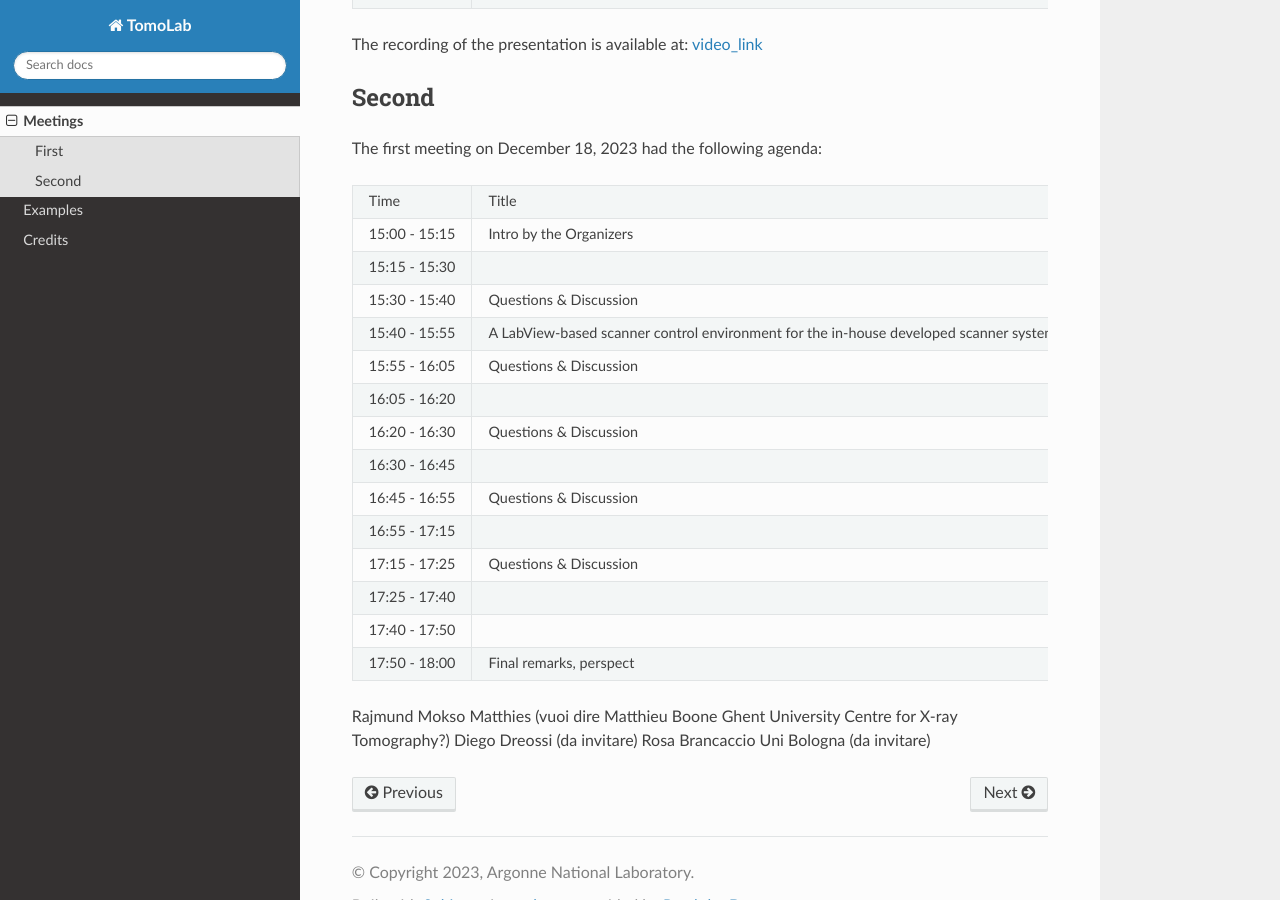
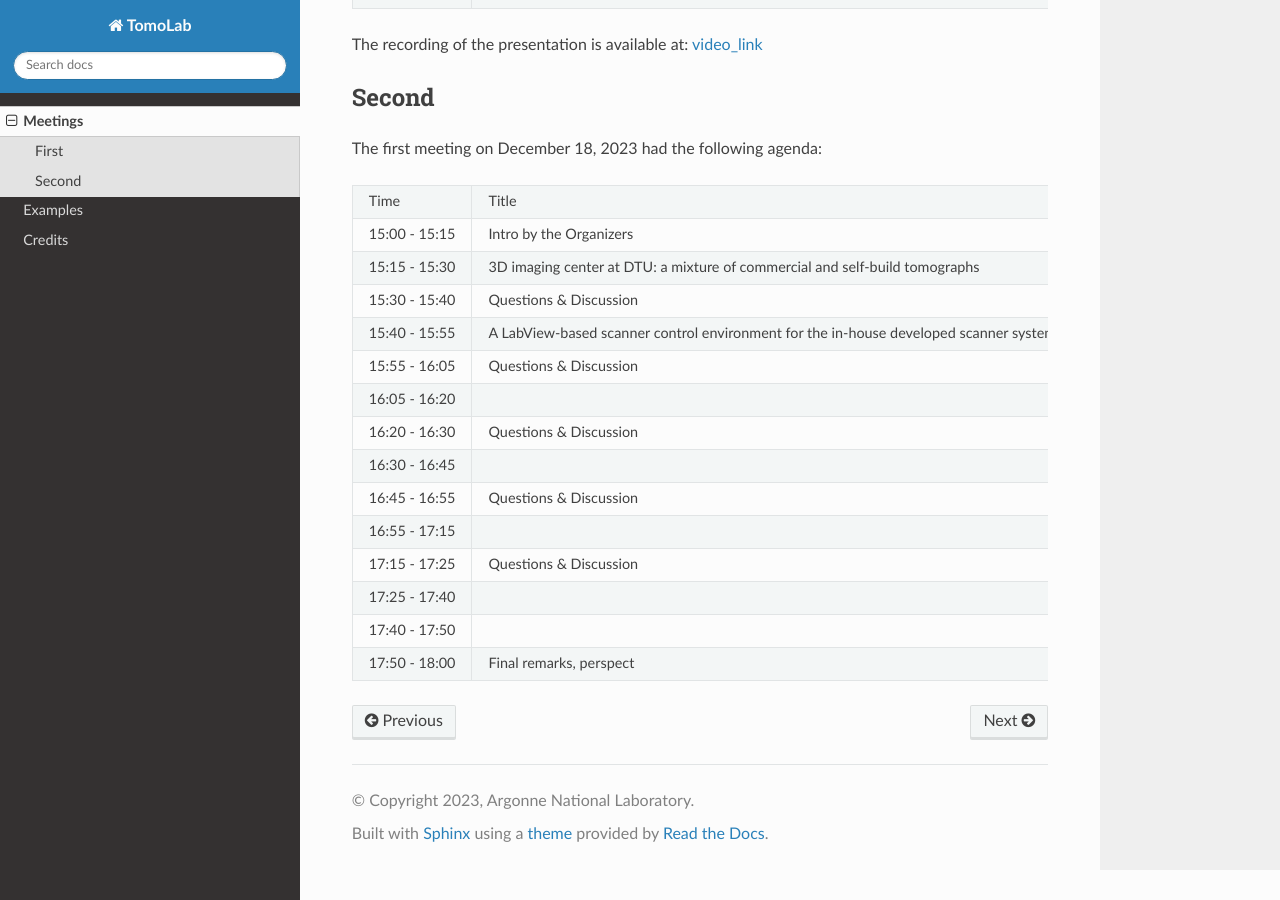
Before and after one commit to decarlof/tomolab, a Sphinx documentation site: the page built from docs/source/meetings.rst, in a window 1280 px wide and 900 px high, scrolled down 751 px. Built offline with Sphinx 7.4.7 and the Read the Docs theme 2.0.0, drawn with Linux system fonts in a browser that asks for light colours.

Commit message:
added DTU talk

```diff
--- a/docs/source/meetings.rst
+++ b/docs/source/meetings.rst
@@ -62,7 +62,7 @@ The first meeting on December 18, 2023 had the following agenda:
 +---------------+---------------------------------------------------------------------------------------------------------------------+-----------------------------------------------------------------+
 | 15:00 - 15:15 | Intro by the Organizers                                                                                             | Alberto Astolfo, Francesco De Carlo, Lucia Mancini              |
 +---------------+---------------------------------------------------------------------------------------------------------------------+-----------------------------------------------------------------+
-| 15:15 - 15:30 |                                                                                                                     | Rajmund Mokso DTU                                               |
+| 15:15 - 15:30 | 3D  imaging center  at DTU: a mixture of commercial  and self-build tomographs                                      | Rajmund Mokso DTU                                               |
 +---------------+---------------------------------------------------------------------------------------------------------------------+-----------------------------------------------------------------+
 | 15:30 - 15:40 | Questions & Discussion                                                                                              |                                                                 |
 +---------------+---------------------------------------------------------------------------------------------------------------------+-----------------------------------------------------------------+
@@ -88,8 +88,3 @@ The first meeting on December 18, 2023 had the following agenda:
 +---------------+---------------------------------------------------------------------------------------------------------------------+-----------------------------------------------------------------+
 | 17:50 - 18:00 | Final remarks, perspect                                                                                             | Alberto, Francesco, Lucia                                       |
 +---------------+---------------------------------------------------------------------------------------------------------------------+-----------------------------------------------------------------+
-
-Rajmund Mokso
-Matthies (vuoi dire Matthieu Boone Ghent University Centre for X-ray Tomography?)
-Diego Dreossi (da invitare)
-Rosa Brancaccio Uni Bologna (da invitare)
```
